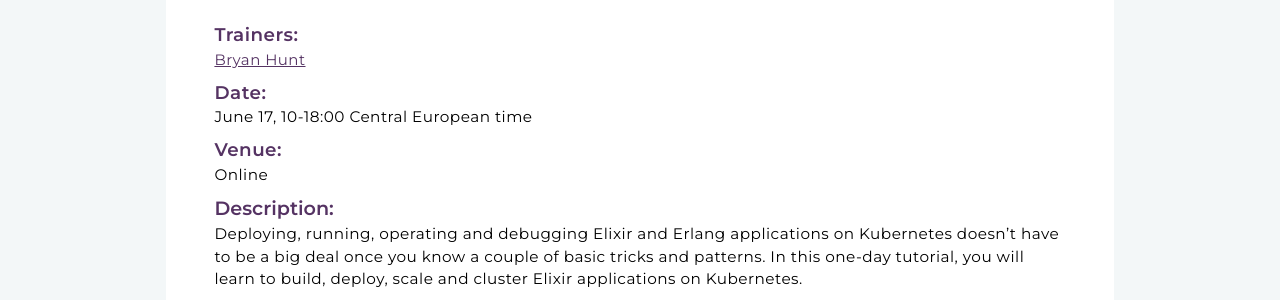
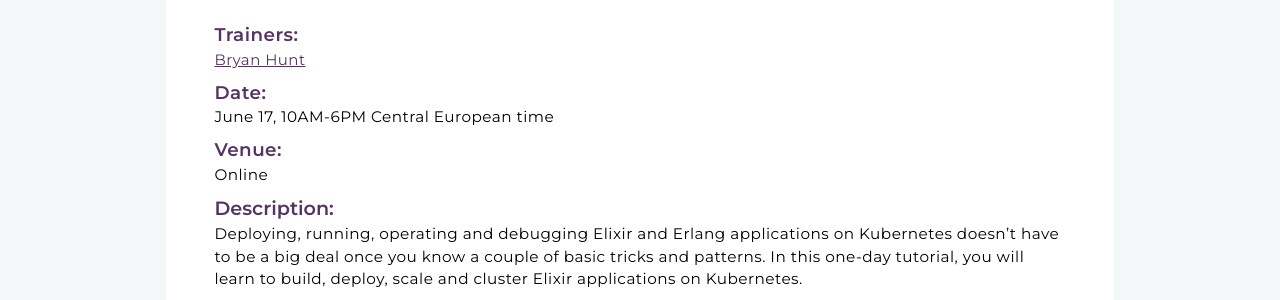
Before and after one commit to esl/virtual-elixirconf-eu-jekyll, a Jekyll site: the page built from _trainings/elixir-with-kubernetes.md, in a window 1280 px wide and 900 px high. Shown: the part 189-489 px from the top of the window. Built offline with Jekyll 4.4.1, drawn with Linux system fonts in a browser that asks for light colours; some web fonts are replaced.

Commit message:
Update from Forestry.io ewa.magiera@erlang-solutions.com updated _trainings/elixir-with-kubernetes.md

```diff
--- a/_trainings/elixir-with-kubernetes.md
+++ b/_trainings/elixir-with-kubernetes.md
@@ -1,7 +1,7 @@
 ---
 speaker: ''
 trainer: Bryan Hunt
-event_date: June 17, 10-18:00 Central European time
+event_date: June 17, 10AM-6PM Central European time
 venue: Online
 summary: " In this one-day tutorial, you will learn to build, deploy, scale and cluster
   Elixir applications on Kubernetes."
```
